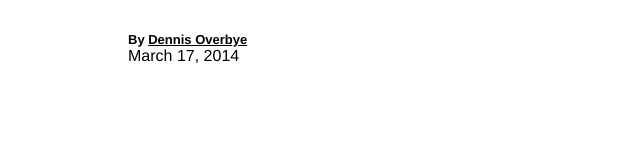
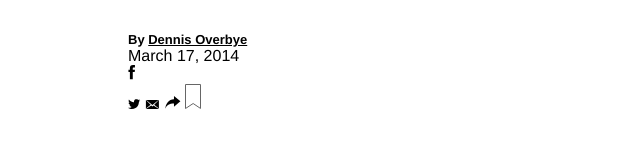
Before and after one commit to ershadul1/nytimes-clone, a plain HTML site: page index.html in a window 1280 px wide. Shown: the part 950-1098 px from the top of the page, 320-960 px from the left. Drawn offline with Linux system fonts and the light colour scheme.

Commit message:
Add the social media logos to the article

```diff
--- a/css/style.css
+++ b/css/style.css
@@ -101,3 +101,6 @@
     margin-top: 35px;
 
 }
+.socials {
+
+}
--- a/index.html
+++ b/index.html
@@ -43,8 +43,13 @@
                 <p class="writer-name"><b>By <a href="#">Dennis Overbye</a></b></p>
                 <div>
                    <div><p>March 17, 2014</p></div>
-                   <div></div>
-                </div>
+                   <div class="socials">
+                       <a href="https://www.facebook.com/dialog/feed?app_id=9869919170&amp;link=https%3A%2F%2Fwww.nytimes.com%2F2014%2F03%2F18%2Fscience%2Fspace%2Fdetection-of-waves-in-space-buttresses-landmark-theory-of-big-bang.html%3Fsmid%3Dfb-share&amp;name=Space%20Ripples%20Reveal%20Big%20Bang%E2%80%99s%20Smoking%20Gun&amp;redirect_uri=https%3A%2F%2Fwww.facebook.com%2F" target="_blank" rel="noopener noreferrer" aria-label="Share on Facebook"><svg class="css-4brsb6" viewBox="0 0 7 15" width="7" height="15"><path fill-rule="evenodd" clip-rule="evenodd" d="M4.775 14.163V7.08h1.923l.255-2.441H4.775l.004-1.222c0-.636.06-.977.958-.977H6.94V0H5.016c-2.31 0-3.123 1.184-3.123 3.175V4.64H.453v2.44h1.44v7.083h2.882z" fill="#000"></path></svg></a></div>
+                       <svg viewBox="0 0 13 10" class="css-4brsb6" width="13" height="10"><path fill-rule="evenodd" clip-rule="evenodd" d="M5.987 2.772l.025.425-.429-.052c-1.562-.2-2.927-.876-4.086-2.011L.93.571.784.987c-.309.927-.111 1.906.533 2.565.343.364.266.416-.327.2-.206-.07-.386-.122-.403-.096-.06.06.146.85.309 1.161.223.434.678.858 1.176 1.11l.42.199-.497.009c-.481 0-.498.008-.447.19.172.564.85 1.162 1.606 1.422l.532.182-.464.277a4.833 4.833 0 0 1-2.3.641c-.387.009-.704.044-.704.07 0 .086 1.047.572 1.657.762 1.828.564 4 .32 5.631-.641 1.159-.685 2.318-2.045 2.859-3.363.292-.702.583-1.984.583-2.6 0-.398.026-.45.507-.927.283-.277.55-.58.6-.667.087-.165.078-.165-.36-.018-.73.26-.832.226-.472-.164.266-.278.584-.78.584-.928 0-.026-.129.018-.275.096a4.79 4.79 0 0 1-.755.294l-.464.148-.42-.286C9.66.467 9.335.293 9.163.24 8.725.12 8.055.137 7.66.276c-1.074.39-1.752 1.395-1.674 2.496z" fill="#000"></path></svg>
+                       <svg viewBox="0 0 15 9" class="css-4brsb6" width="15" height="9"><path fill-rule="evenodd" clip-rule="evenodd" d="M.906 8.418V0L5.64 4.76.906 8.419zm13 0L9.174 4.761 13.906 0v8.418zM7.407 6.539l-1.13-1.137L.907 9h13l-5.37-3.598-1.13 1.137zM1.297 0h12.22l-6.11 5.095L1.297 0z" fill="#000"></path></svg>
+                       <svg class="css-uhuo44" viewBox="0 0 16 13" width="16" height="13"><path fill-rule="evenodd" clip-rule="evenodd" d="M15.406 5.359L8.978 0v3.215C3.82 3.215.406 8.107.406 12.66 1.653 9.133 4.29 7.517 8.978 7.517v3.2l6.428-5.358z" fill="#000"></path></svg>
+                       <svg stroke="none" width="16px" height="25px" viewBox="0 0 16 25" class="css-ubw31m"><g stroke="none" stroke-width="1" fill="none" fill-rule="evenodd"><g stroke="#666" fill="none"><path fill="none" d="M0.5,0.5 L0.5,24.5 L8.1716264,19.5137775 L15.5,24.4404006 L15.5,0.5 L0.5,0.5 Z"></path></g></g></svg>
+                    </div>
             </div>
          </div>
 
```
